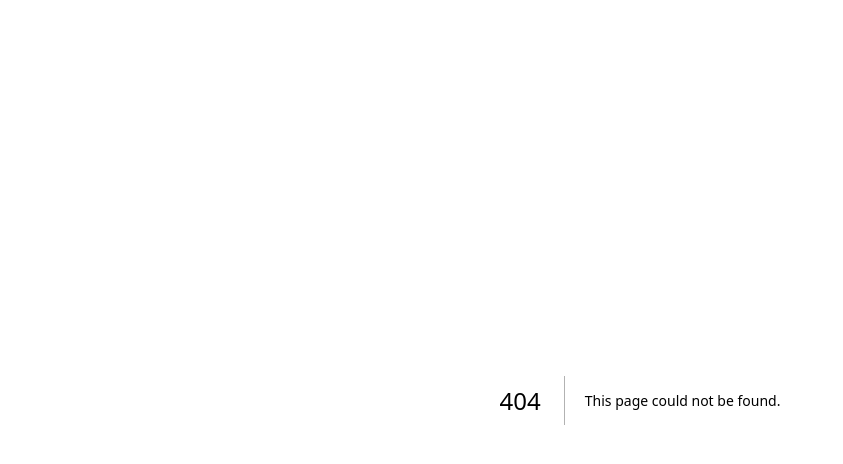
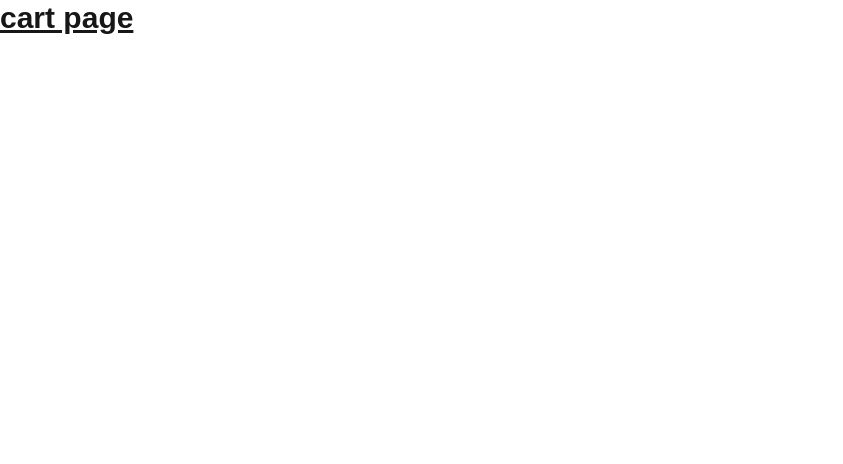
Before and after one commit to Sumitvi/NextJs, a Next.js app in the folder level3/: page /user/cart in a window 1280 px wide. Before the commit this address had no page. Shown: the top 464 px of the page, without its empty margins (0-843 px from the left). Built offline with nearby package versions, Linux system fonts and the light colour scheme.

Commit message:
Group Routing

```diff
--- /dev/null
+++ b/level3/src/app/user/cart/page.js
@@ -0,0 +1,13 @@
+import React from 'react'
+
+const page = () => {
+  return (
+    <div>
+      <h1 className="text-3xl font-bold underline">
+        cart page
+      </h1>
+    </div>
+  )
+}
+
+export default page
```
Also changed, not shown: level3/src/app/admin/dashboard/page.js (renamed from level3/src/app/dashboard/page.js).
